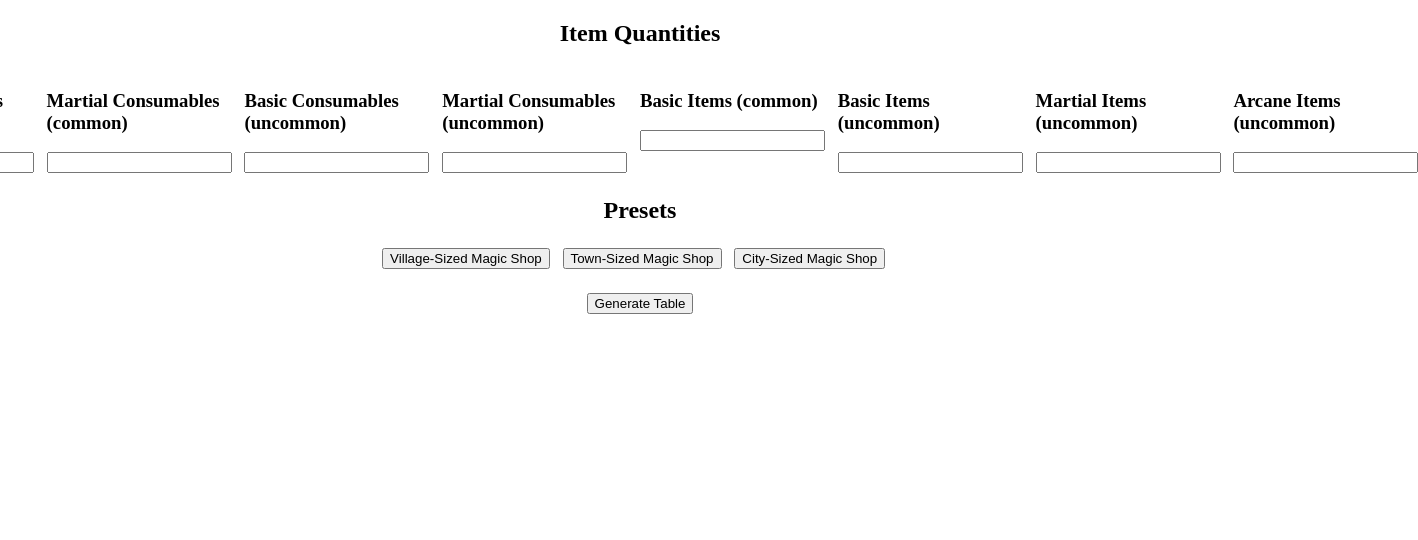
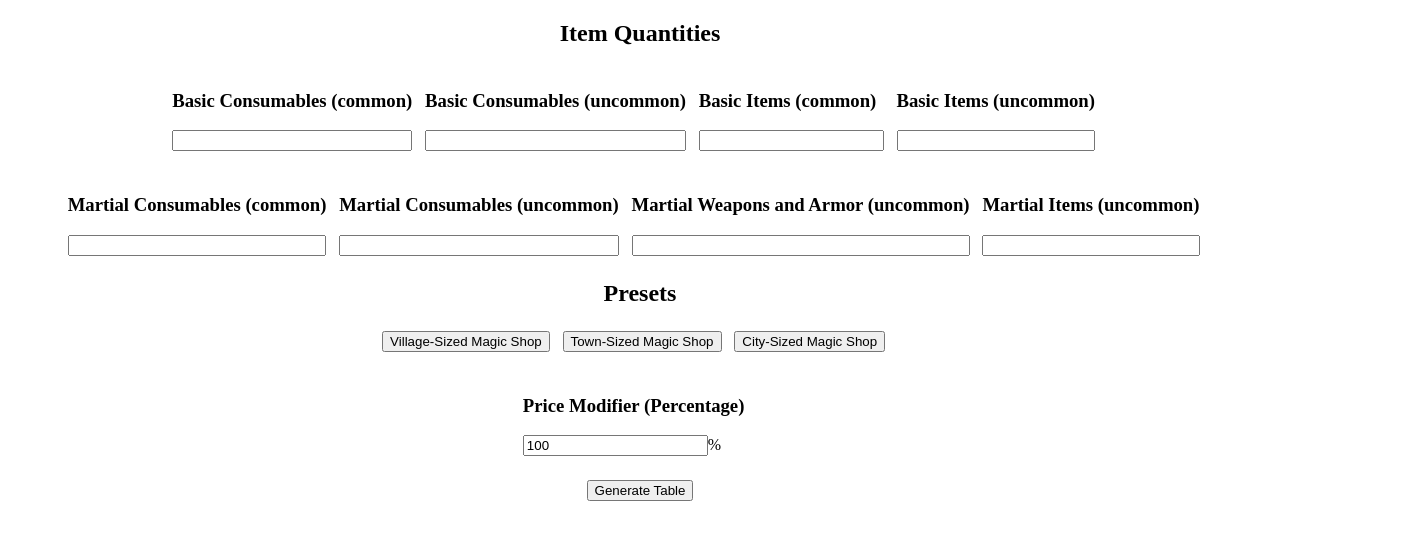
Before and after one commit to emfriis/dnd-item-tables, a plain HTML site: page index.html in a window 1280 px wide. Shown: the whole page, 1418 px wide, since content can reach past the window. Drawn offline with Linux system fonts and the light colour scheme.

Commit message:
Added price modifier option

```diff
--- a/index.html
+++ b/index.html
@@ -13,39 +13,44 @@
             <div class="title">
                 <h2>Item Quantities</h2>
             </div>
-            <div id="controls">
+            <div class="controls">
                 <div class="control">
                     <h3>Basic Consumables (common)</h3>
-                    <input id="c1n">
-                </div>
-                <div class="control">
-                    <h3>Martial Consumables (common)</h3>
-                    <input id="c1m">
+                    <input id="c1n" type="number" min="0">
                 </div>
                 <div class="control">
                     <h3>Basic Consumables (uncommon)</h3>
-                    <input id="c2n">
+                    <input id="c2n" type="number" min="0">
+                </div>
+                <div class="control">
+                    <h3>Basic Items (common)</h3>
+                    <input id="p1n" type="number" min="0">
+                </div>
+                <div class="control">
+                    <h3 class="control-title">Basic Items (uncommon)</h3>
+                    <input id="p2n" type="number" min="0">
+                </div>
+            </div>
+            <div class="controls">
+                <div class="control">
+                    <h3>Martial Consumables (common)</h3>
+                    <input id="c1m" type="number" min="0">
                 </div>
                 <div class="control">
                     <h3>Martial Consumables (uncommon)</h3>
-                    <input id="c2m">
+                    <input id="c2m" type="number" min="0">
                 </div>
                 <div class="control">
-                    <h3>Basic Items (common)</h3>
-                    <input id="p1n">
-                </div>
-                <div class="control">
-                    <h3 class="control-title">Basic Items (uncommon)</h3>
-                    <input id="p2n">
+                    <h3>Martial Weapons and Armor (uncommon)</h3>
+                    <input id="p2mb" type="number" min="0">
                 </div>
                 <div class="control">
                     <h3>Martial Items (uncommon)</h3>
-                    <input id="p2mb">
+                    <input id="p2mn" type="number" min="0">
                 </div>
-                <div class="control">
-                    <h3>Arcane Items (uncommon)</h3>
-                    <input id="p2mn">
-                </div>
+            </div>
+            <div id="controls3">
+
             </div>
             <div class="title">
                 <h2>Presets</h2>
@@ -54,6 +59,12 @@
                 <button class="preset" id="small-btn">Village-Sized Magic Shop</button>
                 <button class="preset" id="medium-btn">Town-Sized Magic Shop</button>
                 <button class="preset" id="large-btn">City-Sized Magic Shop</button>
+            </div>
+            <div class="controls">
+                <div class="control">
+                    <h3>Price Modifier (Percentage)</h3>
+                    <span><input id="price-mod" value="100" type="number" min="0">%</span>
+                </div>
             </div>
             <div id="btn-container">
                 <button id="gen-btn">Generate Table</button>
--- a/src/index.css
+++ b/src/index.css
@@ -9,7 +9,7 @@
     text-align: center;
 }
 
-#controls {
+.controls {
     display: flex;
     flex-direction: row;
     justify-content: center;
@@ -19,6 +19,7 @@
 .control {
     display: flex;
     flex-direction: column;
+    justify-content: center;
     margin-right: 1vw;
 }
 
--- a/src/index.js
+++ b/src/index.js
@@ -9,6 +9,7 @@ const p2mn = document.getElementById('p2mn');
 const smallBtn = document.getElementById('small-btn');
 const mediumBtn = document.getElementById('medium-btn');
 const largeBtn = document.getElementById('large-btn');
+const priceMod = document.getElementById('price-mod');
 const genBtn = document.getElementById('gen-btn');
 const itemTbl = document.getElementById('item-tbl');
 
@@ -16,6 +17,12 @@ const itemTbl = document.getElementById('item-tbl');
 
 function get_weighted_table(options) {
     var i;
+
+    if (!isNaN(priceMod.value)) {
+        xCost = priceMod.value / 100;
+    } else {
+        xCost = 1;
+    }
 
     var weights = [];
 
@@ -109,7 +116,7 @@ function get_weighted_table(options) {
 
     item_new = {};
     item_new.name = item.name;
-    item_new.cost = item.cost;
+    item_new.cost = item.cost * xCost;
     item_new.source = item.source;
 
     return item_new;
@@ -2377,6 +2384,8 @@ largeBtn.addEventListener('click', () => {
 genBtn.addEventListener('click', (e) => {
     e.preventDefault();
 
+    itemTbl.innerHTML = "";
+
     items = []
     items = get_x_from_table(c1n.value, basic_consumable_common, items);
     items = get_x_from_table(c1m.value, martial_consumable_common, items);
```
